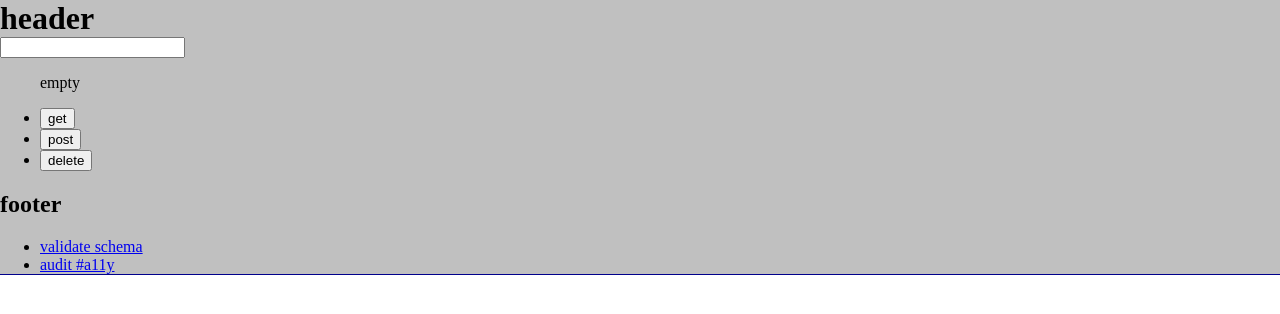
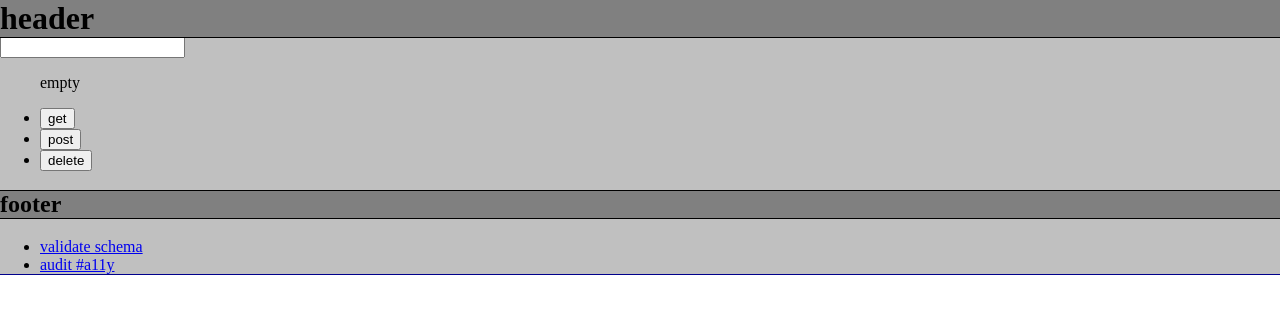
Before and after one commit to nerdfiles/reacting, a React (Create React App) app: page / in a window 1280 px wide. Shown: the top 314 px of the page. Built offline with nearby package versions, Linux system fonts and the light colour scheme; what tcomb would draw is missing.

Commit message:
added docs

```diff
--- a/src/App.scss
+++ b/src/App.scss
@@ -1,3 +1,8 @@
+[class*="line"] {
+  outline: 1px solid black;
+  background: gray;
+}
+
 .O-view--webapp__default__ {
   background-color: silver;
   outline: 1px solid darkblue;
--- a/src/interface.parts/Button.js
+++ b/src/interface.parts/Button.js
@@ -4,12 +4,13 @@
  * @param {Object.props}
  */
 const Button = (props) => {
-  const RANDSCOPE = 1000000
+  const RANDMAX = 1000000
   const glue = ''
   const _id = [
     'element_',
-    String(Math.floor(Math.random() * RANDSCOPE))
+    String(Math.floor(Math.random() * RANDMAX))
   ].join(glue)
+
   return (
     <button
       id={_id}
```
Also changed, not shown: src/domain/readme.md, 43 other files (tests, documents, lock files or other folders).
